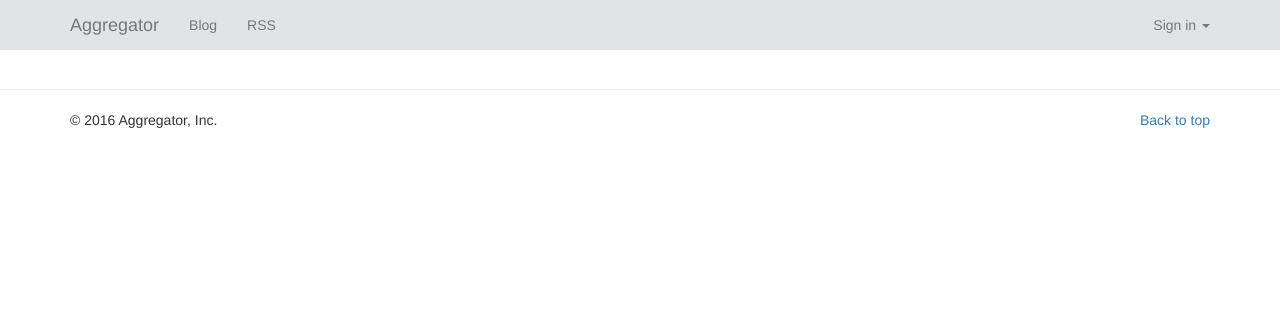
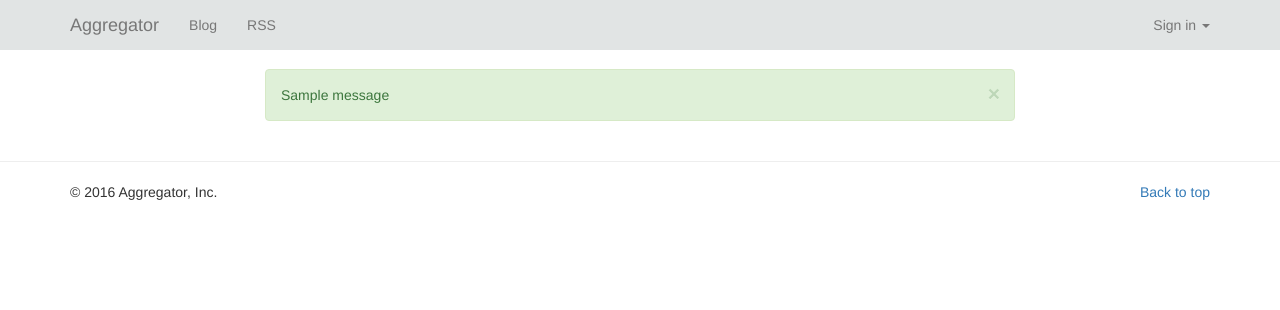
Before and after one commit to dmmeteo/trydjango18, a Django app: page /filters/ in a window 1280 px wide. Shown: the top 310 px of the page. Run offline with Django 3.2, Linux system fonts and the light colour scheme; tables that the repository leaves empty hold one stand-in row (values such as "Sample post"); one stand-in notice (Sample message) is shown; parts of the project's set-up code (start-up, migrations or seed data) failed here and were passed over; some libraries are stand-ins or nearby versions.

Commit message:
Added alter messages into filter's home template

```diff
--- a/templates/filters/home.html
+++ b/templates/filters/home.html
@@ -1,5 +1,19 @@
 {% extends 'base.html' %}
 {% block head_title %}Filters{% endblock %}
 {% block content %}
-
+    <div class="row">
+        <div class="col-md-8 col-md-offset-2">
+            {% for message in messages %}
+                {% if messages.success %}
+                    <div class="alert alert-success alert-dismissible" role="alert">
+                {% else %}
+                    <div class="alert alert-success alert-dismissible" role="alert">
+                {% endif %}
+            <button type="button" class="close" data-dismiss="alert" aria-label="Close"><span
+                    aria-hidden="true">&times;</span></button>
+            {{ message }}
+            </div>
+            {% endfor %}
+            </div>
+        </div>
 {% endblock %}
```
